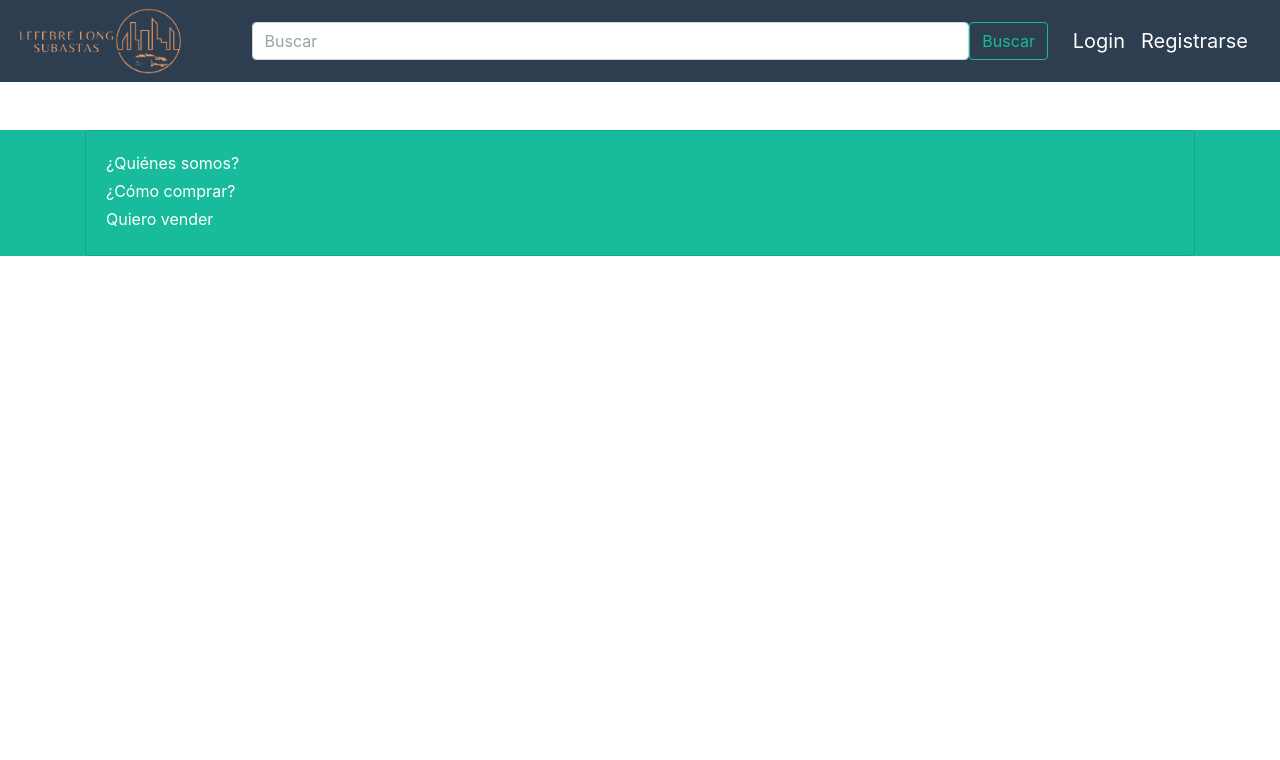
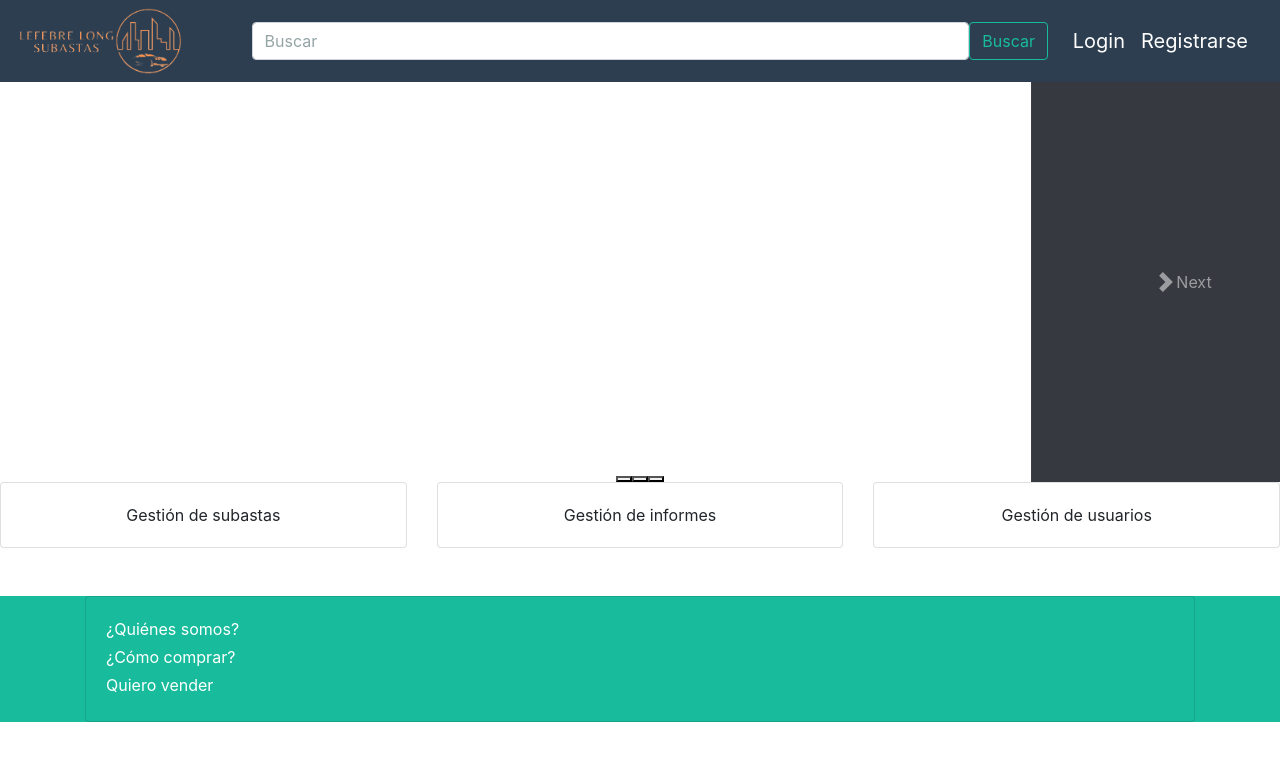
Before and after one commit to SantiagoCh010/Equipo2_Grupo11_LefebreLongSubastas, a React (Create React App) app: page /HomeAdmon in a window 1280 px wide. Both pictures are taken after a click on the link 101 px from the left and 41 px from the top of the page. Shown: the top 760 px of the page. Built offline with nearby package versions, Linux system fonts and the light colour scheme.

Commit message:
HomeAdmon esqueleto

```diff
--- a/src/App.js
+++ b/src/App.js
@@ -6,7 +6,7 @@ import NavBar from './components/NavBar.js';
 import Footer from './components/Footer.js';
 import Home from './components/Home';
 import RegistroUsuario from './components/RegistroUsuario';
-
+import HomeAdmon from './components/HomeAdmon'
 
 function App() {
   return (
@@ -16,6 +16,8 @@ function App() {
       <Routes>
       <Route path="/" element={<Home/>}/>
       <Route path="/RegistroUsuario" element={<RegistroUsuario/>}/>
+      <Route path="/HomeAdmon" element={<HomeAdmon/>}/>
+
       </Routes>
       <Footer />
    </Router>
--- /dev/null
+++ b/src/components/HomeAdmon.js
@@ -0,0 +1,33 @@
+import React, { Component } from "react";
+import { Card } from "react-bootstrap";
+
+import Carrusel from "./Carrusel";
+
+export default class HomeAdmon extends Component {
+  render() {
+    return (
+      <div>
+        <div>
+          <Carrusel />
+        </div>
+        <div className="row text-center">
+          <div className="col">
+            <Card>
+              <Card.Body>Gestión de subastas</Card.Body>
+            </Card>
+          </div>
+          <div className="col">
+            <Card>
+              <Card.Body>Gestión de informes</Card.Body>
+            </Card>
+          </div>
+          <div className="col">
+            <Card>
+              <Card.Body>Gestión de usuarios</Card.Body>
+            </Card>
+          </div>
+        </div>
+      </div>
+    );
+  }
+}
```
Also changed, not shown: src/components/Carrusel.js (+9 -3 lines).
